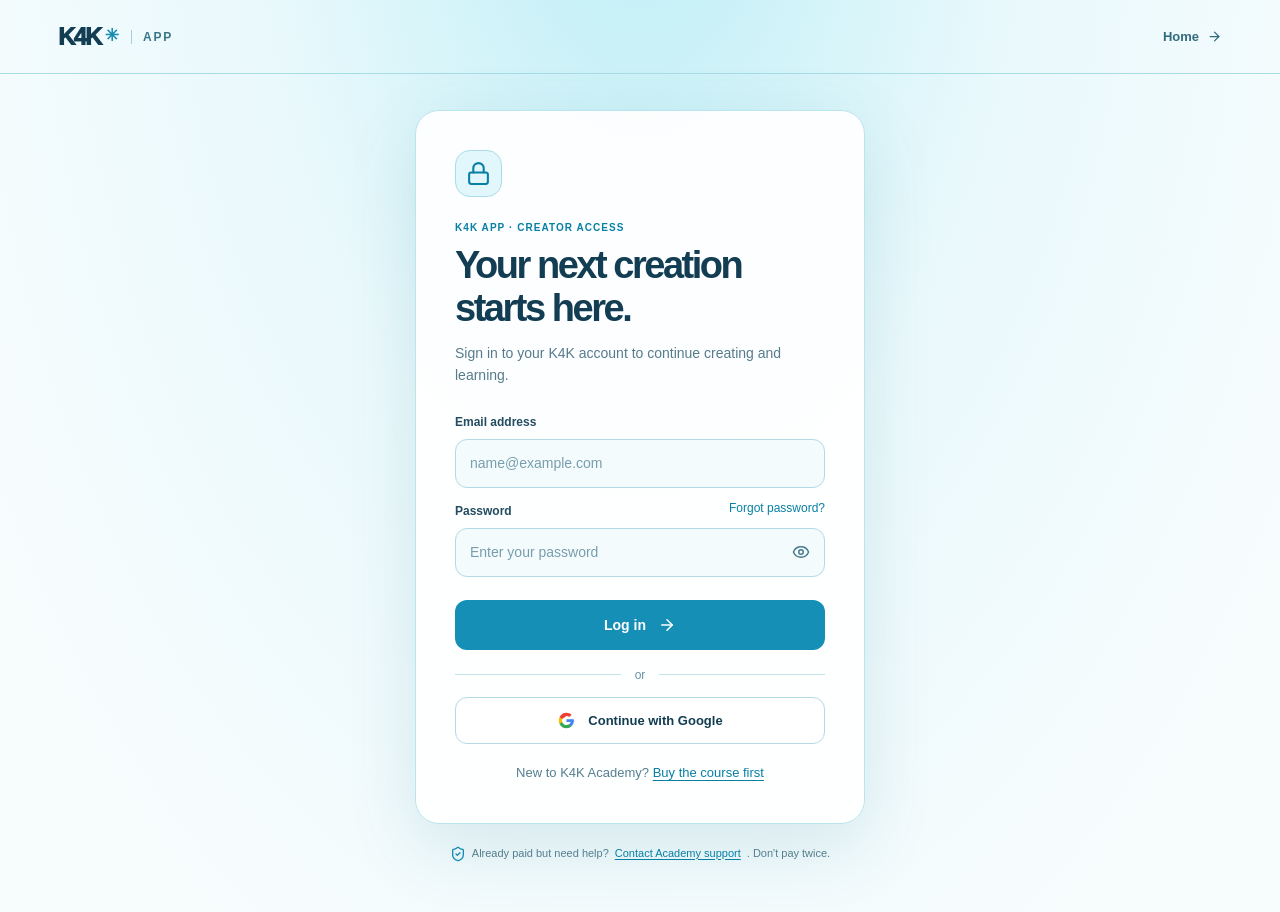
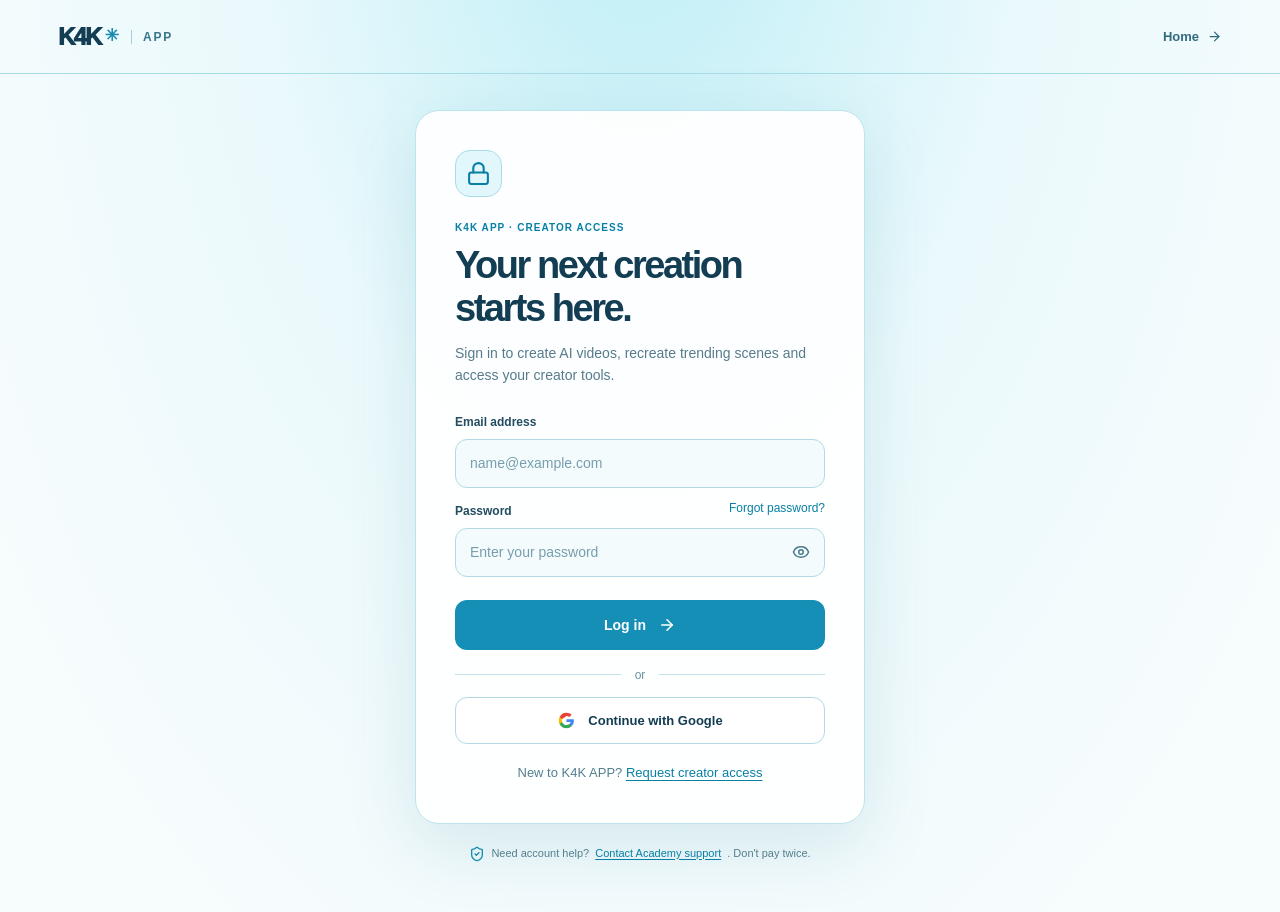
Before and after one commit to kreativestudios4k-lgtm/k4k-academy-v2, a Next.js app: page /login in a window 1280 px wide. Shown: the top 912 px of the page. Built offline with nearby package versions, Linux system fonts and the light colour scheme.

Commit message:
Update K4K APP login copy to AI creator platform and invite-only access

```diff
--- a/app/components/AcademyAuthForm.js
+++ b/app/components/AcademyAuthForm.js
@@ -128,7 +128,7 @@ export default function AcademyAuthForm({mode='login',sessionId=''}) {
     <div className="k4k-auth-icon">{registering?<Mail size={25}/>:<Lock size={25}/>}</div>
     <div className="k4k-auth-step">{registering?(lookup==='verified'?'STEP 2 OF 2 · PAYMENT VERIFIED':'STEP 2 OF 2 · VERIFYING PAYMENT'):'K4K APP · CREATOR ACCESS'}</div>
     <h1>{registering?'Create your account':'Your next creation starts here.'}</h1>
-    <p className="k4k-auth-subtitle">{registering?'Your email comes from your secure checkout. Choose a name and password to finish.':'Sign in to your K4K account to continue creating and learning.'}</p>
+    <p className="k4k-auth-subtitle">{registering?'Your email comes from your secure checkout. Choose a name and password to finish.':'Sign in to create AI videos, recreate trending scenes and access your creator tools.'}</p>
 
     {registering&&lookup!=='verified'&&<div className="k4k-auth-verify" role="status">
      {lookup==='loading'?<><RefreshCw size={19} className="k4k-auth-spin"/>Checking your Stripe payment…</>:
@@ -166,11 +166,11 @@ export default function AcademyAuthForm({mode='login',sessionId=''}) {
      <button className="k4k-auth-google" type="button" disabled={busy} onClick={google}><GoogleIcon/> Continue with Google</button>
     </div>}
     <p className="k4k-auth-footer">
-     {registering?<>Already have an Academy account? <Link href="/login">Log in</Link></>:<>New to K4K Academy? <Link href="/">Buy the course first</Link></>}
+     {registering?<>Already have a K4K APP account? <Link href="/login">Log in</Link></>:<>New to K4K APP? <Link href="/k4k-app/coming-soon">Request creator access</Link></>}
     </p>
     {registering&&<p className="k4k-auth-policy">By registering you agree to the <Link href="/terms">Terms</Link> and <Link href="/privacy">Privacy Policy</Link>. Membership access requires a verified email and active subscription.</p>}
    </section>
-   <p className="k4k-auth-support"><ShieldCheck size={16}/> Already paid but need help? <a href="mailto:hello@kreativestudios4k.com">Contact Academy support</a>. Don't pay twice.</p>
+   <p className="k4k-auth-support"><ShieldCheck size={16}/> Need account help? <a href="mailto:hello@kreativestudios4k.com">Contact Academy support</a>. Don't pay twice.</p>
   </div>
  </main>;
 }
```
